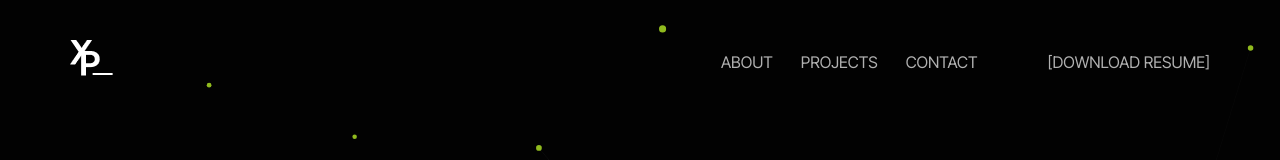
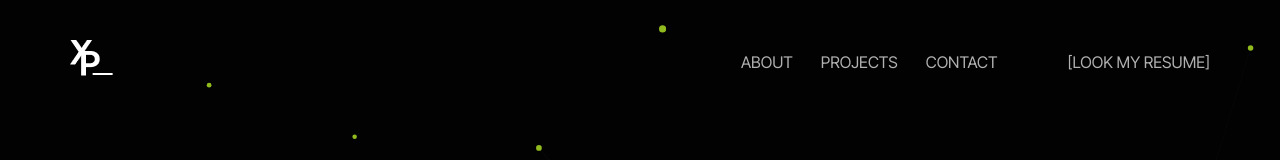
Before and after one commit to parukazz/portfolio-v2, a React (Vite) app: page / in a window 1280 px wide. Shown: the top 160 px of the page. Built offline with nearby package versions, Linux system fonts and the light colour scheme.

Commit message:
change text button resume

```diff
--- a/src/components/Header.jsx
+++ b/src/components/Header.jsx
@@ -37,7 +37,7 @@ const Header = () => {
             ))}
           </ul>
           <div className="w-max text-3xl md:text-base">
-            <button className="uppercase white-hover">[download resume]</button>
+            <button className="uppercase white-hover">[look my resume]</button>
           </div>
         </div>
         <div className="md:hidden z-50 text-sm">
```
